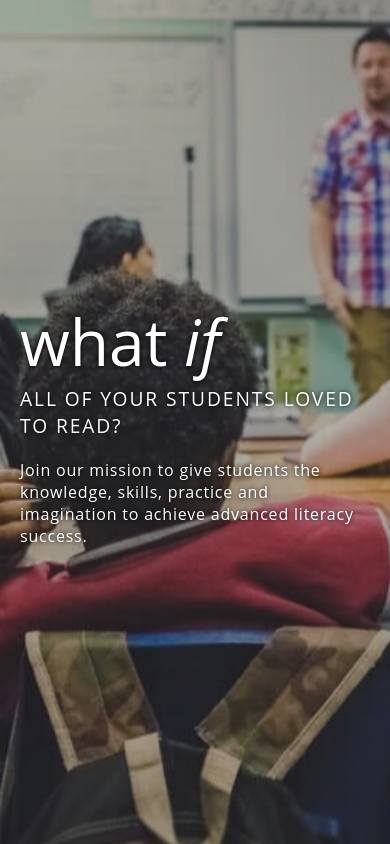
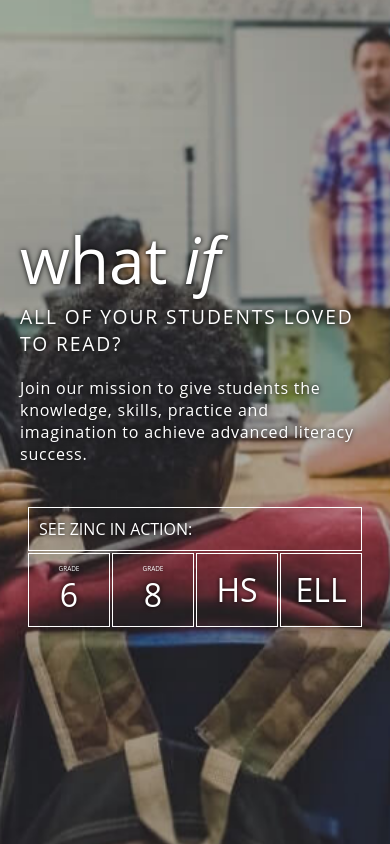
Before and after one commit to deepakkadarivel/marketingsite, a React (Create React App) app: page / in a window 390 px wide. Built offline with nearby package versions, Linux system fonts and the light colour scheme.

Commit message:
[ZMS-004] render header table

```diff
--- /dev/null
+++ b/src/components/gradeTable/GradeTableComponent.js
@@ -0,0 +1,35 @@
+import React from 'react';
+import './gradeTable.css';
+import PropTypes from 'prop-types';
+
+const GradeTableComponent = props => {
+  return (
+    <table className="grade">
+      <thead>
+        <tr>
+          <th className="grade__cell grade__cell--head" colSpan={4}>
+            see zinc in action:
+          </th>
+        </tr>
+      </thead>
+      <tbody>
+        <tr>
+          <td className="grade__cell grade__cell--body">
+            <p>grade</p>6
+          </td>
+          <td className="grade__cell grade__cell--body">
+            <p>grade</p>8
+          </td>
+          <td className="grade__cell grade__cell--body">hs</td>
+          <td className="grade__cell grade__cell--body">ell</td>
+        </tr>
+      </tbody>
+    </table>
+  );
+};
+
+GradeTableComponent.propTypes = {
+  content: PropTypes.string
+};
+
+export default GradeTableComponent;
--- /dev/null
+++ b/src/components/gradeTable/gradeTable.css
@@ -0,0 +1,37 @@
+.grade__cell {
+  border: 1px solid #ffffff;
+  width: 100px;
+}
+.grade__cell--head {
+  padding: 10px;
+  text-align: start;
+  text-transform: uppercase;
+  font-weight: normal;
+  font-size: 1em;
+}
+.grade__cell--body {
+  padding: 20px;
+  text-align: center;
+  text-transform: uppercase;
+  font-weight: normal;
+  font-size: 3em;
+}
+.grade__cell--body p {
+  font-size: 0.6rem;
+}
+
+@media (min-width: 320px) and (max-width: 767px) {
+  .grade {
+    padding: 20px;
+  }
+  .grade__cell {
+    padding: 10px;
+    width: 60px;
+  }
+  .grade__cell--body {
+    font-size: 2em;
+  }
+  .grade__cell--body p {
+    font-size: 0.4rem;
+  }
+}
--- /dev/null
+++ b/src/components/gradeTable/gradeTable.scss
@@ -0,0 +1,49 @@
+.grade {
+  &__cell {
+    border: 1px solid #ffffff;
+    width: 100px;
+
+    &--head {
+      padding: 10px;
+      text-align: start;
+      text-transform: uppercase;
+      font-weight: normal;
+      font-size: 1.0em;
+    }
+
+    &--body {
+      padding: 20px;
+      text-align: center;
+      text-transform: uppercase;
+      font-weight: normal;
+      font-size: 3.0em;
+
+      p {
+        font-size: 0.6rem;
+      }
+    }
+  }
+}
+
+@media (min-width: 768px) and (max-width: 1024px) {
+
+}
+
+@media (min-width: 320px) and (max-width: 767px) {
+  .grade {
+    padding: 20px;
+
+    &__cell {
+      padding: 10px;
+      width: 60px;
+
+      &--body {
+        font-size: 2.0em;
+
+        p {
+          font-size: 0.4rem;
+        }
+      }
+    }
+  }
+}
--- a/src/components/header/HeaderComponent.js
+++ b/src/components/header/HeaderComponent.js
@@ -1,6 +1,7 @@
 import React from 'react';
 import './header.css';
 import SectionTitleComponent from '../sectionTitle/SectionTitleComponent';
+import GradeTableComponent from '../gradeTable/GradeTableComponent';
 
 const HeaderComponent = () => {
   return (
@@ -12,6 +13,7 @@
             'Join our mission to give students the knowledge, skills, practice and imagination to achieve advanced literacy success.'
           }
         />
+        <GradeTableComponent />
       </section>
     </div>
   );
--- a/src/components/header/header.css
+++ b/src/components/header/header.css
@@ -7,10 +7,11 @@
 .header__section {
   position: relative;
   height: 100vh;
-  /* For text formatting. */
   display: flex;
+  flex-direction: column;
   align-items: center;
   justify-content: center;
+  /* For text formatting. */
   color: white;
   text-shadow: 0 0 5px #000;
 }
--- a/src/components/header/header.scss
+++ b/src/components/header/header.scss
@@ -7,11 +7,12 @@
   &__section {
     position: relative;
     height: 100vh;
+    display: flex;
+    flex-direction: column;
+    align-items: center;
+    justify-content: center;
 
     /* For text formatting. */
-    display: flex;
-    align-items: center;
-    justify-content: center;
     color: white;
     text-shadow: 0 0 5px #000;
   }
--- a/src/components/sectionTitle/sectionTitle.css
+++ b/src/components/sectionTitle/sectionTitle.css
@@ -33,7 +33,7 @@
   }
 }
 
-@media (min-width: 481px) and (max-width: 767px) {
+@media (min-width: 320px) and (max-width: 767px) {
   .section {
     padding: 20px;
   }
@@ -48,19 +48,3 @@
     font-size: 1em;
   }
 }
-
-@media (min-width: 320px) and (max-width: 480px) {
-  .section {
-    padding: 20px;
-  }
-  .section__header {
-    font-size: 4em;
-  }
-  .section__sub-header {
-    font-size: 1.2em;
-    letter-spacing: 0.1em;
-  }
-  .section__content {
-    font-size: 1em;
-  }
-}
--- a/src/components/sectionTitle/sectionTitle.scss
+++ b/src/components/sectionTitle/sectionTitle.scss
@@ -40,7 +40,7 @@
   }
 }
 
-@media (min-width: 481px) and (max-width: 767px) {
+@media (min-width: 320px) and (max-width: 767px) {
   .section {
     padding: 20px;
 
@@ -58,22 +58,3 @@
     }
   }
 }
-
-@media (min-width: 320px) and (max-width: 480px) {
-  .section {
-    padding: 20px;
-
-    &__header {
-      font-size: 4.0em;
-    }
-
-    &__sub-header {
-      font-size: 1.2em;
-      letter-spacing: 0.1em;
-    }
-
-    &__content {
-      font-size: 1.0em;
-    }
-  }
-}
```
